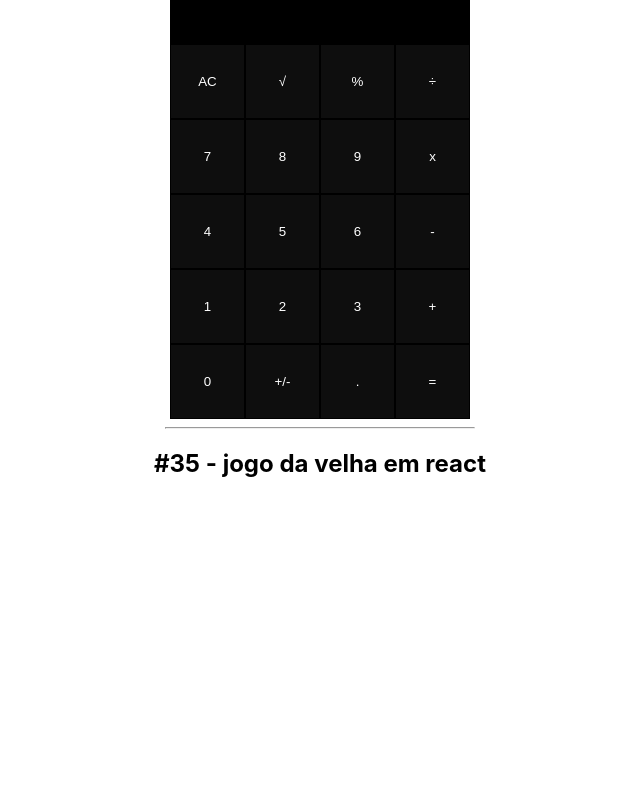
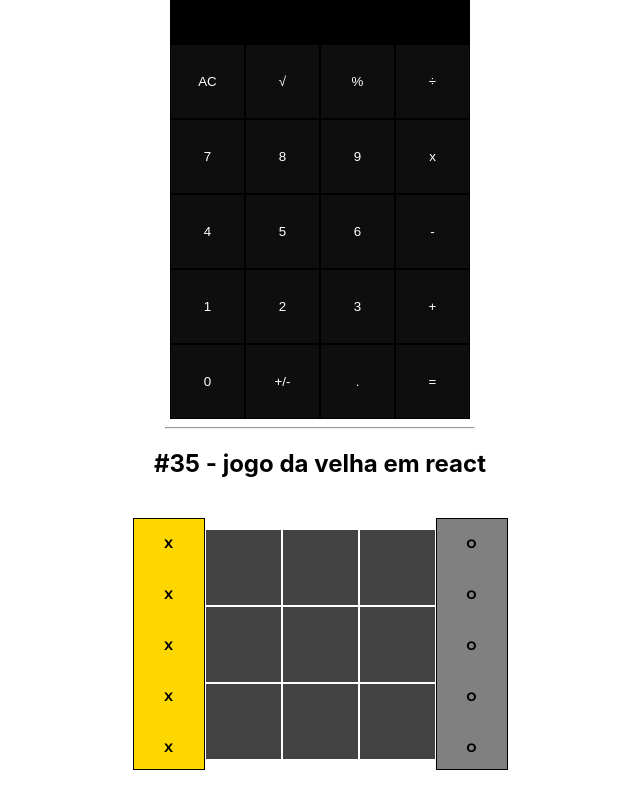
Before and after one commit to Wesley3king/reactJS, a React (Create React App) app in the folder aulas/exercicios/: page / in a window 1280 px wide. Shown: the part 828-1628 px from the top of the page, without its empty margins (320-960 px from the left). Before the commit the page ends 1346 px from the top, so only its background shows below. Built offline with nearby package versions, Linux system fonts and the light colour scheme.

Commit message:
andando com o projeto

```diff
--- a/aulas/exercicios/src/Campo.jsx
+++ b/aulas/exercicios/src/Campo.jsx
@@ -1,13 +1,20 @@
 import React from "react";
+import './Game.css';
 
 export default class Campo extends React.Component {
 
+componentDidMount(){
+    console.log(this.props.p);
+}
+ mudar () {
+    this.props.p = this.props.vez;
 
+ }
     render () {
         return (
             <>
-            <div>
-               {this.props.p}
+            <div className="colocar" onClick={()=> this.mudar()}>
+               <p>{this.props.p}</p>
             </div>
             </>
         )
--- a/aulas/exercicios/src/Game.css
+++ b/aulas/exercicios/src/Game.css
@@ -0,0 +1,43 @@
+@charset "UTF-8";
+@import url('https://fonts.googleapis.com/css2?family=Montserrat:wght@600&display=swap');
+
+.colocar{
+    width: 75px;
+    height: 75px;
+    background-color: rgb(66, 66, 66);
+    color: white;
+    border: 1px solid white;
+}
+.alinhar{
+    display: flex;
+    align-items: center;
+    margin: auto;
+    margin-bottom: 30px;
+    width: max-content;
+
+}
+.lateral{
+    width: 70px;
+    height: 250px;
+    background-color: gray;
+    border: 1px solid black;
+    display: flex;
+    align-items: center;
+    justify-content: center;
+    flex-direction: column;
+    font-family:'Montserrat', sans-serif;
+}
+.lateralv{
+        width: 70px;
+        height: 250px;
+        background-color: gold;
+        border: 1px solid black;
+        display: flex;
+        align-items: center;
+        justify-content: center;
+        flex-direction: column;
+        font-family:'Montserrat', sans-serif;
+}
+.lineH{
+    display: flex;
+}
--- a/aulas/exercicios/src/Jogo.jsx
+++ b/aulas/exercicios/src/Jogo.jsx
@@ -1,5 +1,6 @@
 import React from "react";
 import Campo from "./Campo";
+import Lateral from "./Lateral";
 
 export default class Jogo extends React.Component {
  constructor (props) {
@@ -7,27 +8,132 @@ export default class Jogo extends React.Component {
      this.state={
          jogo : false,
          chanches: [5,5],
-         areas : [
-         [<p></p>,<p></p>,<p></p>],
-         [<p></p>,<p></p>,<p></p>],
-         [<p></p>,<p></p>,<p></p>]
-        ],
-        campos: []
-
+         foi: false,
+        campos: [],
+        valorVez: 'x'
      }
-
+     this.areas = [
+        ['','',''],
+        ['','',''],
+        ['','','']
+       ]
  }
 
-load () {
-    let elements = [];
-    this.state.areas.forEach(item => item.forEach(e => elements.push(<Campo p={e}/>)));
-}
+    Motor () {
+        let vez = Math.round(Math.random()*1);
+        console.log(`vez : ${vez}`);
+        if (vez === 0) {
+            this.setState(()=> ({valorVez : 'x'}));
+        }else {
+            this.setState(()=> ({valorVez : 'o'}));
+        }
+
+    }
+
+    trocarPlayer () {
+        this.state.valorVez==="x"? this.setState(()=> ({valorVez: 'o'})) :  this.setState(()=> ({valorVez: 'x'}))
+    }
+
+    retPos (e) {
+        const p = e.target.getAttribute('data-pos');
+        const pos=[parseInt(p.substring(0,1),parseInt(p.substring(1,2)))];
+        return pos;
+    }
+
+    verificarEspacoVazio (e) {
+        if (this.area[this.retPos(e)[0]][this.retPos(e)[1]] === '') {
+            return true;
+        }else{
+            return false;
+        }
+    }
+    vitoria () {
+        let pontos =0;
+        let vitoria = false;
+
+        //linhas
+        for (let l=0;l<3;++l) {
+             pontos = 0;
+             for (let c =0 ; c < 3 ; ++c) {
+                 if (this.areas[l][c]=== this.state.valorVez){
+                     pontos++;
+                 }
+             }
+             if (pontos === 3) {
+                 vitoria = true;
+                 break;
+
+             }
+        }
+
+        //colunas
+        for (let c=0; c <3; ++c) {
+            pontos=0;
+            for (let l =0;l<3 ; ++l) {
+                if (this.areas[l][c]=== this.state.valorVez){
+                    pontos++;
+                }
+            }
+            if (pontos === 3) {
+                vitoria = true;
+                break;
+
+            }
+        }
+        //diagonais
+        pontos = 0;
+        for (let d = 0; d < 3;++d) {
+            if (this.areas[d][d]){
+                if (this.areas[l][c]=== this.state.valorVez){
+                    pontos++;
+                }
+            }
+        }
+       if (pontos === 3) {
+            vitoria = true;
+
+        }
+
+            pontos=0;
+            let l = 0
+            for (let c =2;c >=0; c--){
+                if (this.areas[l][c]=== this.state.valorVez){
+                    pontos++;
+                }
+                l++;
+            }
+            if (pontos === 3) {
+                vitoria = true;
+
+            }
+
+            return vitoria;
+    }
 
     render () {
         return (
-        <>
+        <div className="alinhar">
+         <Lateral restam={this.state.chanches[0]} tipo="x"vez={this.state.valorVez}/>
+         <div className="manter">
+             <div className="lineH">
+                 <Campo p={this.areas[0][0]} vez={this.state.valorVez}/>
+                 <Campo p={this.areas[0][1]} vez={this.state.valorVez}/>
+                 <Campo p={this.areas[0][2]} vez={this.state.valorVez}/>
+             </div>
+             <div className="lineH">
+                 <Campo p={this.areas[1][0]} vez={this.state.valorVez}/>
+                 <Campo p={this.areas[1][1]} vez={this.state.valorVez}/>
+                 <Campo p={this.areas[1][2]} vez={this.state.valorVez}/>
+             </div>
+             <div className="lineH">
+             <Campo p={this.areas[2][0]} vez={this.state.valorVez}/>
+             <Campo p={this.areas[2][1]} vez={this.state.valorVez}/>
+             <Campo p={this.areas[2][2]} vez={this.state.valorVez}/>
+             </div>
+         </div>
+         <Lateral restam={this.state.chanches[1]} tipo="o" vez={this.state.valorVez}/>
 
-        </>
+        </div>
         )
     }
 }
--- a/aulas/exercicios/src/Lateral.jsx
+++ b/aulas/exercicios/src/Lateral.jsx
@@ -1,21 +1,31 @@
 import React from "react";
+import './Game.css';
 
 export default class Lateral extends React.Component {
 
 
     faltam () {
         let f = [];
-        this.props.restam.forEach(e =>
-            f.push()
-        );
+        for (let i = 0; i <this.props.restam;++i){
+            f.push(<p>{this.props.tipo}</p>);}
+        return f;
     }
-
+    verificar () {
+        /*console.log(`res : ${this.props.vez === this.props.tipo} / par1 : ${this.props.vez} / par2 : ${this.props.tipo}`)*/
+        if (this.props.vez === this.props.tipo){
+            return (<div className="lateralv">
+            {this.faltam()}
+         </div>)
+        }else {
+            return (<div className="lateral">
+            {this.faltam()}
+         </div>)
+        }
+    }
     render () {
         return (
             <>
-             <div>
-
-             </div>
+            {this.verificar()}
             </>
         )
     }
```
